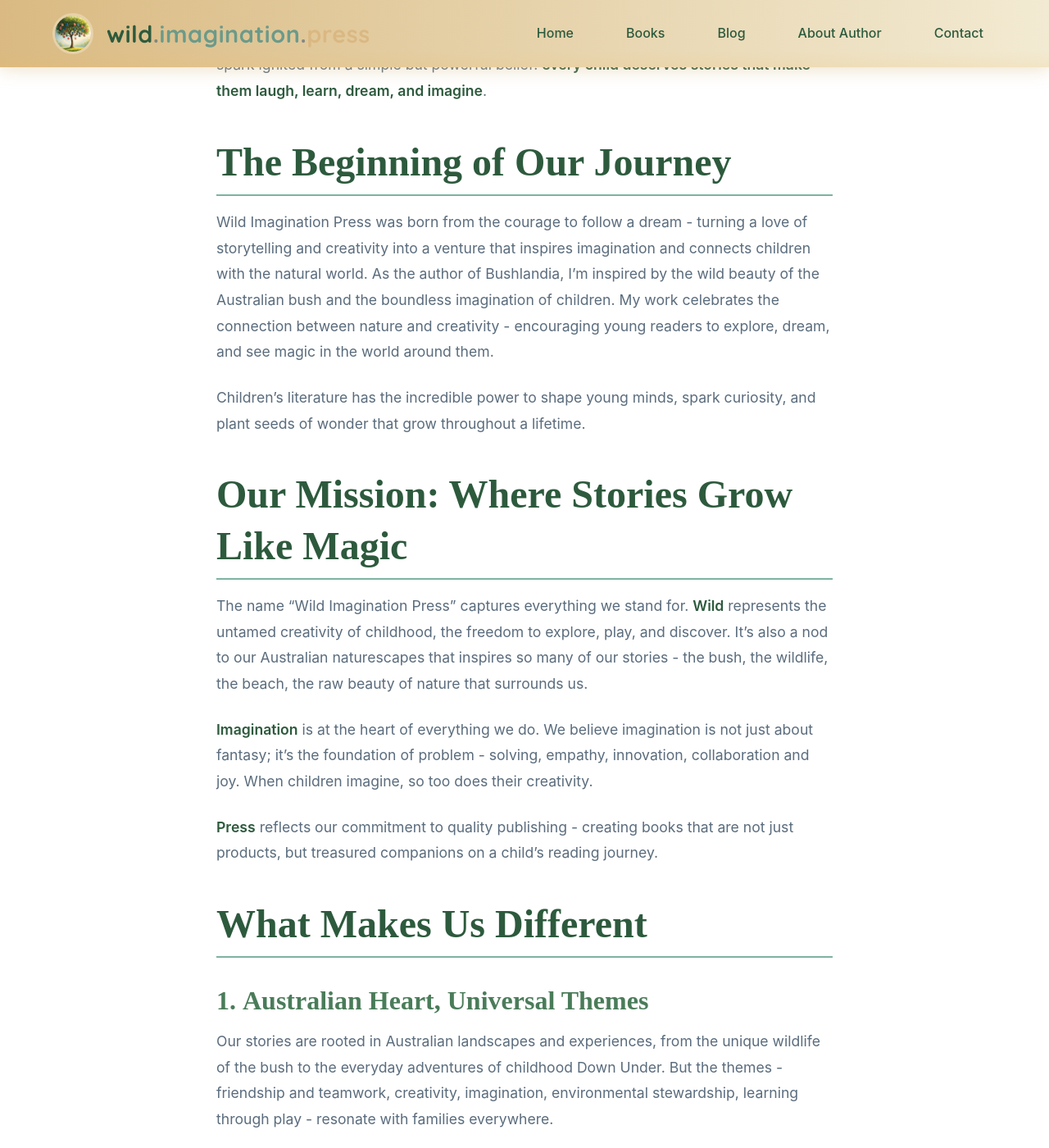
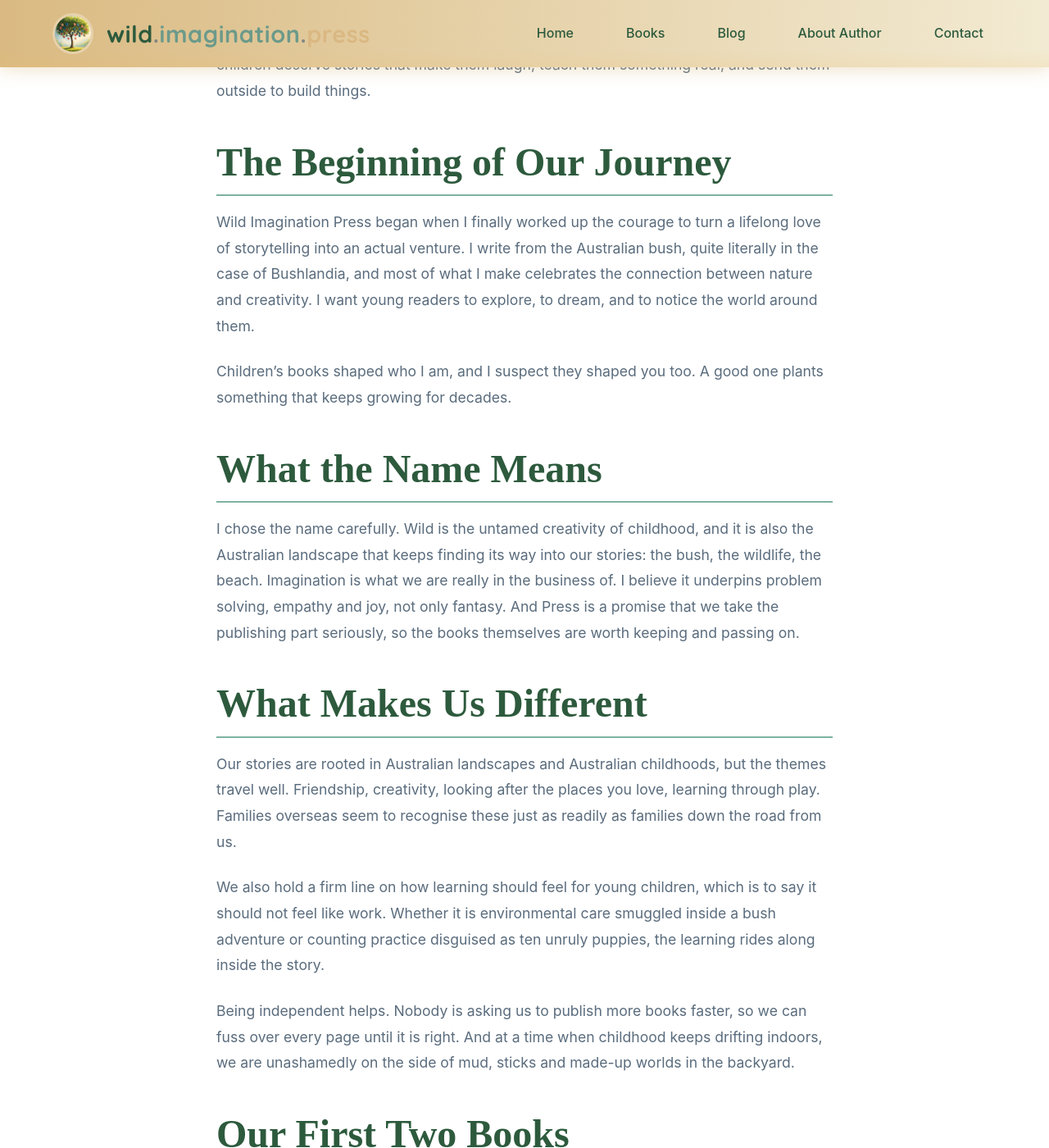
Before and after one commit to lichner/wildimaginationpress, a Jekyll site: the page built from _posts/2025-09-15-why-we-started-wild-imagination-press.md, in a window 1280 px wide and 1400 px high, scrolled down 733 px. Shown: the whole window at 82% size. Built offline with Jekyll 4.4.1, drawn with Linux system fonts in a browser that asks for light colours; some of the changed text lies outside the part shown.

Commit message:
Added blog post

```diff
--- a/_authors/rebecca-mola.html
+++ b/_authors/rebecca-mola.html
@@ -2,18 +2,18 @@
 layout: author
 name: Rebecca Mola
 slug: rebecca-mola
-tagline: Children's Book Author | Creativity Advocate | Nature Lover
+tagline: Writes children's books from the Australian bush
 image: /assets/images/rebecca.jpeg
 email: rebecca@wildimaginationpress.com
 job_title: Children's Book Author
-description: Australian children's book author creating enchanting stories that nurture creativity, imagination, and love of nature in young readers.
+description: Australian children's book author writing nature-loving stories for ages 0 to 10, including Bushlandia and One Puppy, Two Puppies, Hey What Do You Do?
 age_range: Ages 0-10
 location: Australia
 nationality: Australia
 
 # SEO
 title: About Rebecca Mola - Children's Book Author
-seo_description: Meet Rebecca Mola, Australian children's book author creating enchanting stories that nurture creativity, imagination, and love of nature in young readers.
+seo_description: Meet Rebecca Mola, the Australian children's author behind Bushlandia and One Puppy, Two Puppies. Stories that mix imagination, nature and learning for ages 0 to 10.
 
 # Social links
 social:
@@ -30,25 +30,19 @@ knows_about:
   - Creative Writing
 ---
 
-<p class="lead">Rebecca Mola is an Australian children's book author dedicated to creating engaging literature that combines learning with joy. She believes that every child deserves stories that make them laugh, learn, dream, and imagine.</p>
+<p class="lead">Rebecca Mola is an Australian children's book author. She writes stories where the fun does the teaching: bush adventures that quietly become lessons in looking after nature, and counting practice disguised as puppy chaos.</p>
 
-<p>In her spare time, with a passion for nurturing creativity in young minds, Rebecca writes children's stories that celebrate the wonder of childhood, the beauty of nature, and the power of imagination. Her books are designed to bring families together through shared reading experiences while teaching valuable life lessons.</p>
+<p>Rebecca writes around the edges of ordinary life, which also happens to be where most of her material comes from. Her books celebrate childhood as she thinks it ought to be: outdoors, curious, slightly muddy, and full of made-up worlds. They are written to be read together, and to survive being read for the fortieth time.</p>
 
-<p>Rebecca's debut books, <em>Bushlandia</em> and <em>One Puppy, Two Puppies, Hey What Do You Do?</em>, showcase her commitment to creating stories that entertain while promoting early learning, environmental awareness, and emotional development.</p>
+<p>Her first two books sit at opposite ends of childhood. <em>Bushlandia</em> is an adventure for readers aged 7 to 10, about four children who build their own town in the bush and have to work out what they owe it. <em>One Puppy, Two Puppies, Hey What Do You Do?</em> counts puppies from one to ten for toddlers who cannot sit still, and never asks them to.</p>
 
 <blockquote class="author-quote">
-  "Every child has a wild imagination waiting to be nurtured. My goal is to plant seeds of wonder that grow into lifelong love of reading and creativity."
+  "Every child already has a wild imagination. My job is to feed it, and to sneak in a love of reading while nobody is looking."
   <cite>- Rebecca Mola</cite>
 </blockquote>
 
 <h3>Writing Philosophy</h3>
-<p>Rebecca's books are crafted with intention, focusing on:</p>
-<ul>
-  <li><strong>Joyful Learning:</strong> Making education an adventure through storytelling</li>
-  <li><strong>Nature Connection:</strong> Inspiring appreciation for the natural world</li>
-  <li><strong>Emotional Intelligence:</strong> Teaching empathy, teamwork, and problem-solving</li>
-  <li><strong>Australian Identity:</strong> Celebrating unique Australian landscapes and wildlife</li>
-</ul>
+<p>Ask Rebecca what her books are for and you will get a short answer. Learning should feel like an adventure, never like homework. Children should know and love the natural world, especially the Australian corner of it. And a good story can carry big things lightly: empathy, teamwork, and the knack of solving problems with your friends.</p>
 
 <h3>When She's Not Writing</h3>
-<p>Rebecca enjoys exploring the Australian bush, spending time with animals, and discovering new ways to spark creativity in children. She believes the best stories come from observing the world with childlike wonder.</p>
+<p>You will usually find her somewhere in the Australian bush, or in the company of animals, or both at once. She maintains that the best story ideas come from paying attention to the world the way a seven-year-old does: close up, and in no particular hurry.</p>
--- a/_books/bushlandia-magic-imagination-australian-bush.html
+++ b/_books/bushlandia-magic-imagination-australian-bush.html
@@ -121,7 +121,7 @@ amazon:
         flag: "🇨🇦"
   paperback:
     asin: "1764423003"
-    price: "$19.99 AUD"
+    price: "$21.99 AUD"
     print_length: 48  # KDP uses print length, not page count
     status: "available"
     marketplaces:
--- a/_books/one-puppy-two-puppies.html
+++ b/_books/one-puppy-two-puppies.html
@@ -58,7 +58,7 @@ amazon:
     status: "pending"
   paperback:
     asin: "176442302X"
-    price: "$15.99 AUD"
+    price: "$21.39 AUD"
     print_length: 24
     status: "available"
     marketplaces:
--- a/_posts/2025-09-15-why-we-started-wild-imagination-press.md
+++ b/_posts/2025-09-15-why-we-started-wild-imagination-press.md
@@ -5,83 +5,59 @@ date: 2025-09-15
 author: Rebecca Mola
 category: Behind the Scenes
 permalink: /blog/behind-the-scenes/2025/09/15/why-we-started-wild-imagination-press/
-description: "Discover the inspiration behind Wild Imagination Press and our mission to create enchanting children's books that nurture creativity and imagination in young readers."
+description: "The story behind Wild Imagination Press: why an Australian author started an independent children's publisher, what the name means, and the books we are starting with."
 keywords: "children's book publisher, independent publisher australia, kids books, creative storytelling, wild imagination press"
-excerpt: "Every great story begins with a spark of imagination. Discover the inspiration behind Wild Imagination Press and our mission to create children's books that nurture creativity and imagination."
+excerpt: "Wild Imagination Press started with a fairly simple conviction: children deserve stories that make them laugh, teach them something real, and send them outside to build things. Here is why I started it, and where it is going."
 image: /assets/images/wild-imagination-logo.jpg
 ---
 
-Every great story begins with a spark of imagination. For Wild Imagination Press, that spark ignited from a simple but powerful belief: **every child deserves stories that make them laugh, learn, dream, and imagine**.
+Every publisher starts somewhere. This one started with a fairly simple conviction: children deserve stories that make them laugh, teach them something real, and send them outside to build things.
 
 ## The Beginning of Our Journey
 
-Wild Imagination Press was born from the courage to follow a dream - turning a love of storytelling and creativity into a venture that inspires imagination and connects children with the natural world. As the author of Bushlandia, I’m inspired by the wild beauty of the Australian bush and the boundless imagination of children. My work celebrates the connection between nature and creativity - encouraging young readers to explore, dream, and see magic in the world around them.
+Wild Imagination Press began when I finally worked up the courage to turn a lifelong love of storytelling into an actual venture. I write from the Australian bush, quite literally in the case of Bushlandia, and most of what I make celebrates the connection between nature and creativity. I want young readers to explore, to dream, and to notice the world around them.
 
 <!--more-->
 
-Children's literature has the incredible power to shape young minds, spark curiosity, and plant seeds of wonder that grow throughout a lifetime.
+Children's books shaped who I am, and I suspect they shaped you too. A good one plants something that keeps growing for decades.
 
-## Our Mission: Where Stories Grow Like Magic
+## What the Name Means
 
-The name "Wild Imagination Press" captures everything we stand for. **Wild** represents the untamed creativity of childhood, the freedom to explore, play, and discover. It's also a nod to our Australian naturescapes that inspires so many of our stories - the bush, the wildlife, the beach, the raw beauty of nature that surrounds us.
-
-**Imagination** is at the heart of everything we do. We believe imagination is not just about fantasy; it's the foundation of problem - solving, empathy, innovation, collaboration and joy. When children imagine, so too does their creativity.
-
-**Press** reflects our commitment to quality publishing - creating books that are not just products, but treasured companions on a child's reading journey.
+I chose the name carefully. Wild is the untamed creativity of childhood, and it is also the Australian landscape that keeps finding its way into our stories: the bush, the wildlife, the beach. Imagination is what we are really in the business of. I believe it underpins problem solving, empathy and joy, not only fantasy. And Press is a promise that we take the publishing part seriously, so the books themselves are worth keeping and passing on.
 
 ## What Makes Us Different
 
-### 1. **Australian Heart, Universal Themes**
+Our stories are rooted in Australian landscapes and Australian childhoods, but the themes travel well. Friendship, creativity, looking after the places you love, learning through play. Families overseas seem to recognise these just as readily as families down the road from us.
 
-Our stories are rooted in Australian landscapes and experiences, from the unique wildlife of the bush to the everyday adventures of childhood Down Under. But the themes - friendship and teamwork, creativity, imagination, environmental stewardship, learning through play - resonate with families everywhere.
+We also hold a firm line on how learning should feel for young children, which is to say it should not feel like work. Whether it is environmental care smuggled inside a bush adventure or counting practice disguised as ten unruly puppies, the learning rides along inside the story.
 
-### 2. **Learning Through Joyful Engagement**
-
-We believe education should never feel like work for young children. Our books weave learning naturally into delightful narratives. Whether it's discovering environmental responsibility and deepening problem-solving skills through bush adventures or counting with playful puppies, the learning happens organically through the joy of the story.
-
-### 3. **Quality Over Quantity**
-
-As an independent publisher, we have the freedom to focus on creating exceptional books. Every story is crafted with purposeful intention, every illustration chosen with care, every page designed to nurture young imaginative minds.
-
-### 4. **Connection to Nature**
-
-In our increasingly digital world, we're passionate about fostering children's connection to the natural world. Our books inspire outdoor imaginative play, environmental awareness, creativity and appreciation for the living world around us.
+Being independent helps. Nobody is asking us to publish more books faster, so we can fuss over every page until it is right. And at a time when childhood keeps drifting indoors, we are unashamedly on the side of mud, sticks and made-up worlds in the backyard.
 
 ## Our First Two Books
 
-Wild Imagination Press launches with two standout titles that bring our philosophy to life - stories that inspire creativity, curiosity, and a love of the natural world.
+We are launching with two books that show what we are about.
 
-We're launching with two very special books that embody our philosophy:
+**[Bushlandia](/books/bushlandia-magic-imagination-australian-bush/)** invites readers aged 7 to 10 into the heart of the Australian bush, where four children dream up and build their own nature town over a summer. It is about imagination, friendship and what we owe the places we play in, and it is the first book of a planned trilogy.
 
-**[Bushlandia](/books/bushlandia/)** invites readers aged 7 - 10 into the heart of the Australian bush, where four children dream, create, and build their own nature town. It’s a celebration of imagination, friendship, and environmental care. Bushlandia: The Trilogy is on the horizon - watch this space for the adventures still to come.
+**[One Puppy, Two Puppies, Hey What Do You Do?](/books/one-puppy-two-puppies/)** is a rhyming counting book for ages 0 to 4, following ten playful puppies through their day. Early maths, a great many dogs, and a cuddle at the end.
 
-**[One Puppy, Two Puppies, Hey What Do You Do?](/books/one-puppy-two-puppies/)** is a delightful counting book for ages 0 - 4, following ten playful puppies through fun daily activities. It combines early maths learning with the joy of animals and the special bond between children and their beloved pets.
-
-While our books are created for different age groups and learning journeys, they share a common purpose: to make learning a creative and imaginative adventure, and to inspire a lifelong love of reading and discovery.
+Different ages, same purpose: make learning feel like an adventure and help a child fall in love with reading.
 
 ## What's Next for Wild Imagination Press
 
-This is just the start. From our imagination garden, new stories are coming to life - featuring Australia’s wildlife, outdoor adventures, and meaningful tales that nurture empathy, creativity, and emotional and mental wellbeing.
-
-We're also planning to create **resources for parents and educators** - activity guides, reading tips, and creative extensions that help bring our books to life beyond the page.
+More stories are already growing, featuring Australian wildlife, outdoor adventures, and themes of empathy and wellbeing. We are also planning resources for parents and educators, activity guides and reading tips that carry the books beyond the page.
 
 ## Join Our Story Tree
 
-Wild Imagination Press is more than a publisher; it's a community of families, educators, and book lovers who believe in the power of stories to shape young lives. We call our community the **Story Tree** - a place where readers, dreamers, and creative spirits gather.
+We call our community the Story Tree: the families, educators and book lovers gathered around these stories. If you would like to be part of it, you can:
 
-We'd love for you to be part of our journey:
-
-- **Subscribe to our email list** to be the first to know about new releases, get exclusive behind-the-scenes content, and receive free activity sheets and reading guides
-- **Follow us on social media** ([@wildimaginpress](https://x.com/wildimaginpress) on X and [@wildimaginationpress](https://instagram.com/wildimaginationpress) on Instagram) to see sneak peeks of upcoming books and join the conversation
-- **Share your reading experiences** with our books - we love seeing photos of young readers enjoying our stories!
+- [Join our email list](/#contact) to hear about new releases first, along with behind-the-scenes peeks, free activity sheets and reading guides
+- Follow along on [X](https://x.com/wildimaginpress) or [Instagram](https://instagram.com/wildimaginationpress) for sneak peeks of upcoming books
+- Share photos of your young readers enjoying our books. They genuinely make my week.
 
 ## A Personal Note
 
-Starting Wild Imagination Press has been one of the most fulfilling adventures of my life. Every time I imagine a child immersed in one of our stories, learning something new, or being inspired to explore the natural world, my heart is filled with gratitude.
-
-Thank you for being here at the beginning of this journey. Your support means everything, and I can't wait to share more stories with you and the young readers in your life.
-
-Here's to wild imaginations, magical stories, and the children who will carry them forward.
+Starting Wild Imagination Press has been one of the most fulfilling things I have ever done. Thank you for being here at the very beginning. I can't wait to share what comes next with you and the young readers in your life.
 
 With gratitude and excitement,
 **Rebecca Mola**
@@ -89,4 +65,4 @@ Founder & Author, Wild Imagination Press
 
 ---
 
-*Want to stay connected? [Join our Story Tree](/#contact) to receive updates, free resources, and be part of our growing community of book-loving families.*
+*Want to stay connected? [Join our Story Tree](/#contact) to receive updates, free resources, and news of what is coming next.*
```
Also changed, not shown: _posts/2025-11-25-behind-the-illustrations-of-bushlandia.md (+13 -20 lines), _posts/2026-03-06-one-puppy-two-puppies-is-here.md (+10 -19 lines), _posts/2026-08-14-what-australian-kids-do-in-the-bush.md (added, +83 -0 lines), .claude/settings.local.json, assets/images/blog/cubby-house-bush-large.jpg (added), assets/images/blog/cubby-house-bush-medium.jpg (added), assets/images/blog/cubby-house-bush-small.jpg (added).
